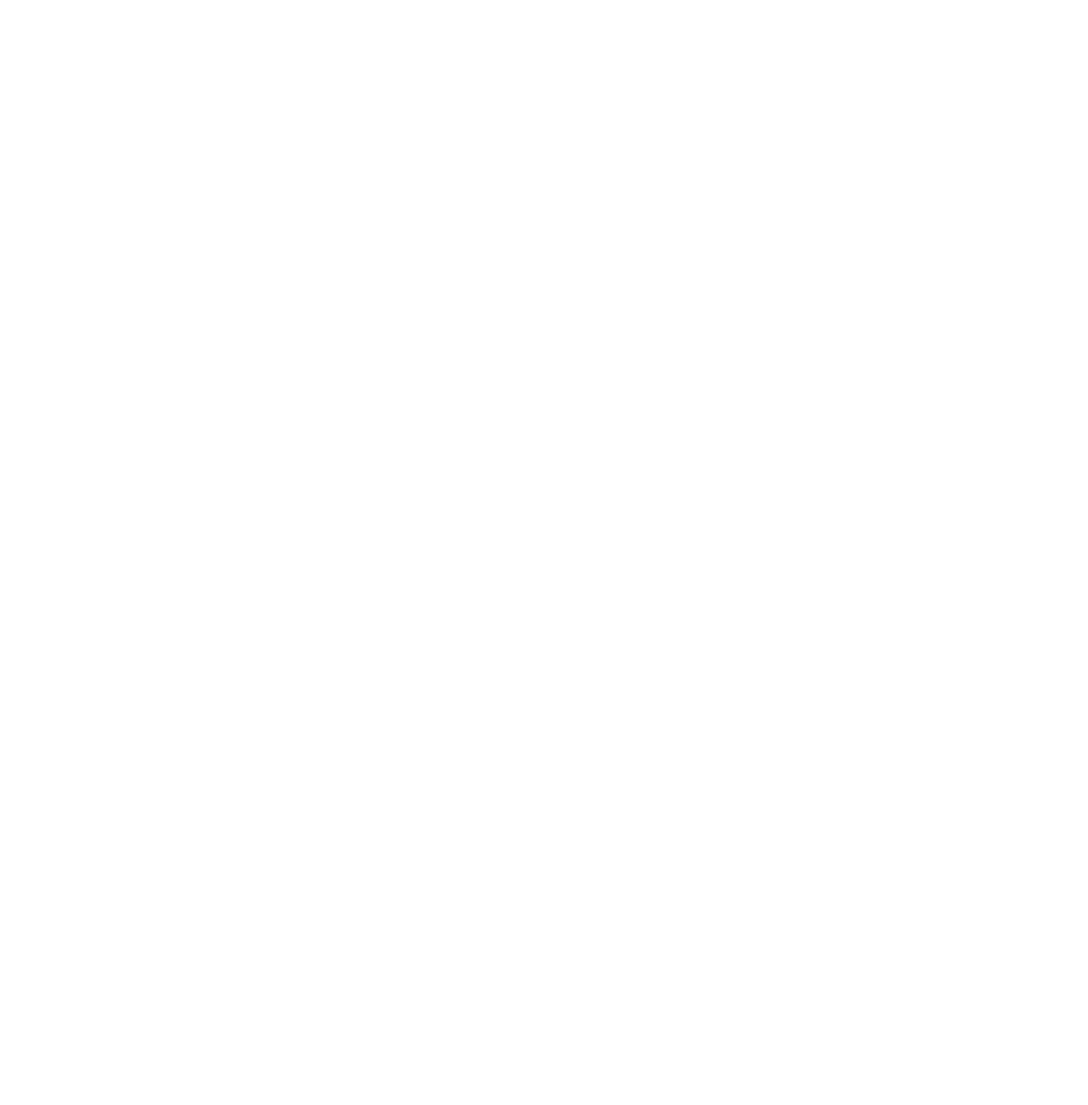
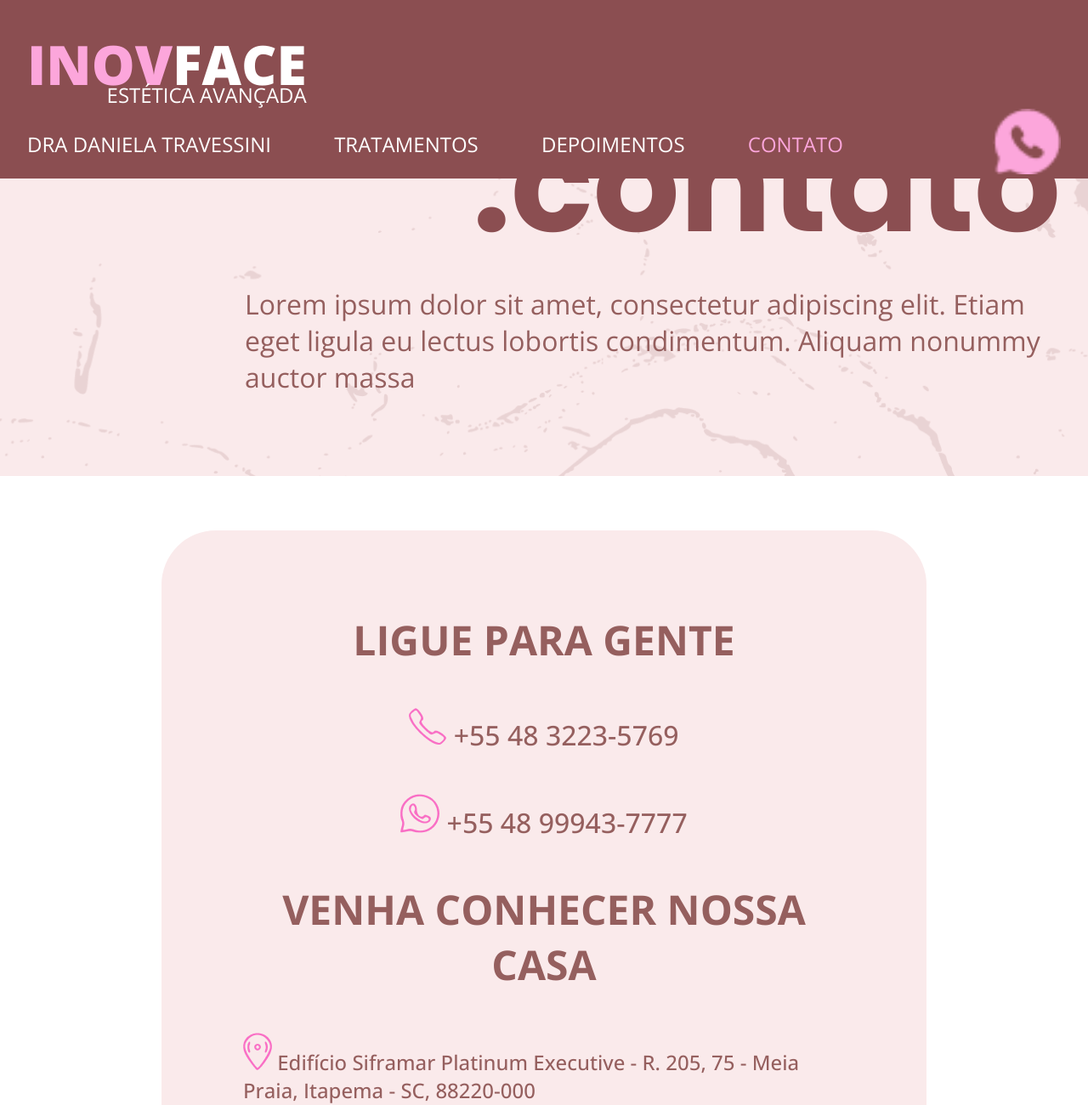
Before and after one commit to FranTravessini/inovface, a plain HTML site: page contato.html in a window 1280 px wide. Shown: the top 1300 px of the page at 85% size. Before the commit the page ends 800 px from the top, so only its background shows below. Drawn offline with nearby package versions, Linux system fonts and the light colour scheme.

Commit message:
concluida pagina contato

```diff
--- a/contato.html
+++ b/contato.html
@@ -0,0 +1,106 @@
+<!DOCTYPE html>
+<html lang="pt-BR">
+<head>
+    <meta charset="UTF-8">
+    <meta name="viewport" content="width=device-width, initial-scale=1.0">
+    <link rel="stylesheet" href="style.css">
+    <link rel="stylesheet" href="./css/contato.css">
+    <title>InovFace - Contato</title>
+</head>
+<body>
+    <nav class="nav" >
+        <div class="container container__nav">
+            <a href="./index.html">
+                <h1 class="logo">
+                    <span class="accent">INOV</span><span class="face">FACE</span>
+                <span class="subtitle">ESTÉTICA AVANÇADA</span>
+                 </h1>
+             </a>
+        <input id="menu-toggle" type="checkbox" />
+        <label class="menu-button-container" for="menu-toggle">
+                <div class="menu-button">
+                </div>
+        </label>
+            <ul class="menu">
+                <li>
+                    <a href="./dradaniela.html" >Dra Daniela Travessini</a>
+                </li>
+                <li>
+                    <a href="./tratamentos.html">Tratamentos</a>
+                </li>
+                <li>
+                    <a href="./depoimentos.html">Depoimentos</a>
+                </li>
+                <li>
+                    <a href="#" class="active" >Contato</a>
+                </li>
+            </ul>
+            <a class="bt__nav" href="./dradaniela.html">
+                <img class="icon" src="./imagens/icons/whats-rosa.png" alt="enviar">
+             </a>
+        </div>
+    </nav>
+
+    <header class="header">
+        <img class="background__header" src="./imagens/linhas-header.png" alt="linhas">
+        <div class="container container__header">
+            <h2>.contato</h2>
+            <p>Lorem ipsum dolor sit amet, consectetur adipiscing elit. Etiam eget ligula eu lectus lobortis condimentum. Aliquam nonummy auctor massa</p>
+        </div>
+    </header>
+
+    <main>
+        <section class="section1" >
+            <div class="section1__info">
+                <h2 class="title" >LIGUE PARA GENTE</h2>
+                <p>
+                    <img class="icon" src="./imagens/icons/telefone-rosa.png" alt="telefone">
+                    +55 48 3223-5769
+                </p>
+                <p>
+                    <img class="icon" src="./imagens/icons/whtas-rosa-contorno.png" alt="whatssapp">
+                    +55 48 99943-7777
+                </p>
+                <h4 class="title" >VENHA CONHECER NOSSA CASA</h4>
+                <p class="address" >
+                    <img  class="icon" src="./imagens/icons/loc-rosa.png" alt="ponto de localização">
+                    Edifício Siframar Platinum Executive - R. 205, 75 - Meia Praia, Itapema - SC, 88220-000
+                </p>
+            </div>
+        </section>
+
+        <section class="section2">
+            <iframe class="map"
+            src="https://www.google.com/maps/embed?pb=!1m18!1m12!1m3!1d2511.124826526836!2d-48.60911481375632!3d-27.116405756767747!2m3!1f0!2f0!3f0!3m2!1i1024!2i768!4f13.1!3m3!1m2!1s0x94d8b1ec537cb48d%3A0xe25b6fd21d50009e!2sInovface%20-%20Est%C3%A9tica%20avan%C3%A7ada!5e0!3m2!1spt-BR!2sbr!4v1719951002957!5m2!1spt-BR!2sbr"
+            allowfullscreen=""
+            loading="lazy"
+            referrerpolicy="no-referrer-when-downgrade"></iframe>
+        </section>
+    </main>
+
+    <footer class="footer">
+        <div class="container container__footer">
+            <h2>
+                <span class="accent">INOV</span>FACE
+                <span class="subtitle">ESTÉTICA AVANÇADA</span>
+            </h2>
+
+            <ul class="socials">
+                <li>
+                    <a href="#">
+                        <img class="icon" src="./imagens/insta-rosa.png" alt="instagran">
+                    </a>
+                </li>
+                <li>
+                    <a href="#">
+                        <img class="icon" src="./imagens/whats-rosa.png" alt="whatsapp">
+                    </a>
+                </li>
+            </ul>
+        </div>
+        <hr/>
+        <p class="container copyright"><span>INOV</span>FACE - Todos os direitos reservados</p>
+</footer>
+
+</body>
+</html>
--- a/css/_nav.css
+++ b/css/_nav.css
@@ -24,7 +24,7 @@
 }
 
 .logo{
-    color: var(--text-primary);
+    color: #fff;
     font-size: 4rem;
     font-weight: 800;
     text-transform: uppercase;
@@ -33,9 +33,7 @@
 .accent{
     color: var(--color-primary);
 }
-.face{
-    color: var(--color-terc);
-}
+
 
 .subtitle{
     display: block;
@@ -124,7 +122,9 @@
     transform: rotate(-405deg);
 }
 
-
+.bt__nav .icon{
+    width: 6rem;
+}
 
 
 
--- /dev/null
+++ b/css/contato.css
@@ -0,0 +1,47 @@
+.section1{
+    width: 100%;
+    height: 100%;
+    min-height: 50vh;
+    display: flex;
+    padding: 4rem;
+    }
+
+.section1__info{
+    background-color:var(--color-background);
+    color: var(--text-primary);
+    width: 900px;
+    margin-left: auto;
+    margin-right: auto;
+    border-radius: 4rem;
+    padding: 6rem 6rem;
+    display: flex;
+    justify-content: center;
+    align-items: center;
+    flex-direction: column;
+    gap: 3rem;
+}
+.title{
+    font-size: 3rem;
+    font-weight: 700;
+    text-align: center;
+}
+
+.section1__info p{
+    font-size: 2rem;
+    font-weight: 500;
+}
+
+.icon{
+    max-width: 5rem;
+}
+.section1__info .address{
+    font-size: 1.5rem;
+    font-weight: 500;
+}
+
+.section2 .map{
+    width: 100%;
+height: 100%;
+min-height: 50vh;
+border: none;
+}
```
Also changed, not shown: depoimentos.html (+4 -4 lines), dradaniela.html (+4 -4 lines), index.html (+3 -0 lines), imagens/icons/avançar.png (renamed from imagens/avançar.png), imagens/icons/insta-rosa.png (renamed from imagens/insta-rosa.png), imagens/icons/loc-rosa.png (added), imagens/icons/telefone-rosa.png (added), imagens/icons/voltar.png (renamed from imagens/voltar.png), imagens/icons/whats-rosa.png (renamed from imagens/whats-rosa.png), imagens/icons/whats-rosa2.png (renamed from imagens/whats-rosa2.png), imagens/icons/whtas-rosa-contorno.png (added).
